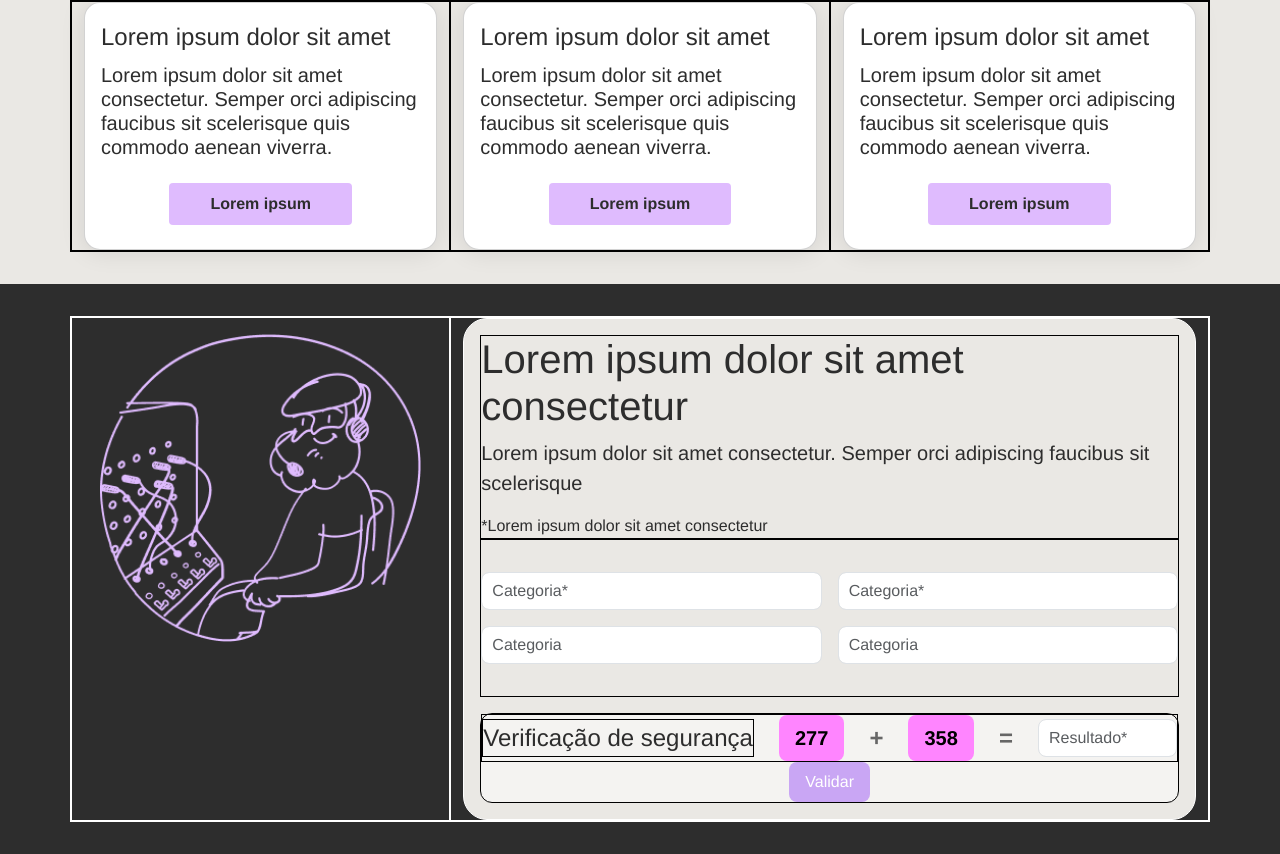
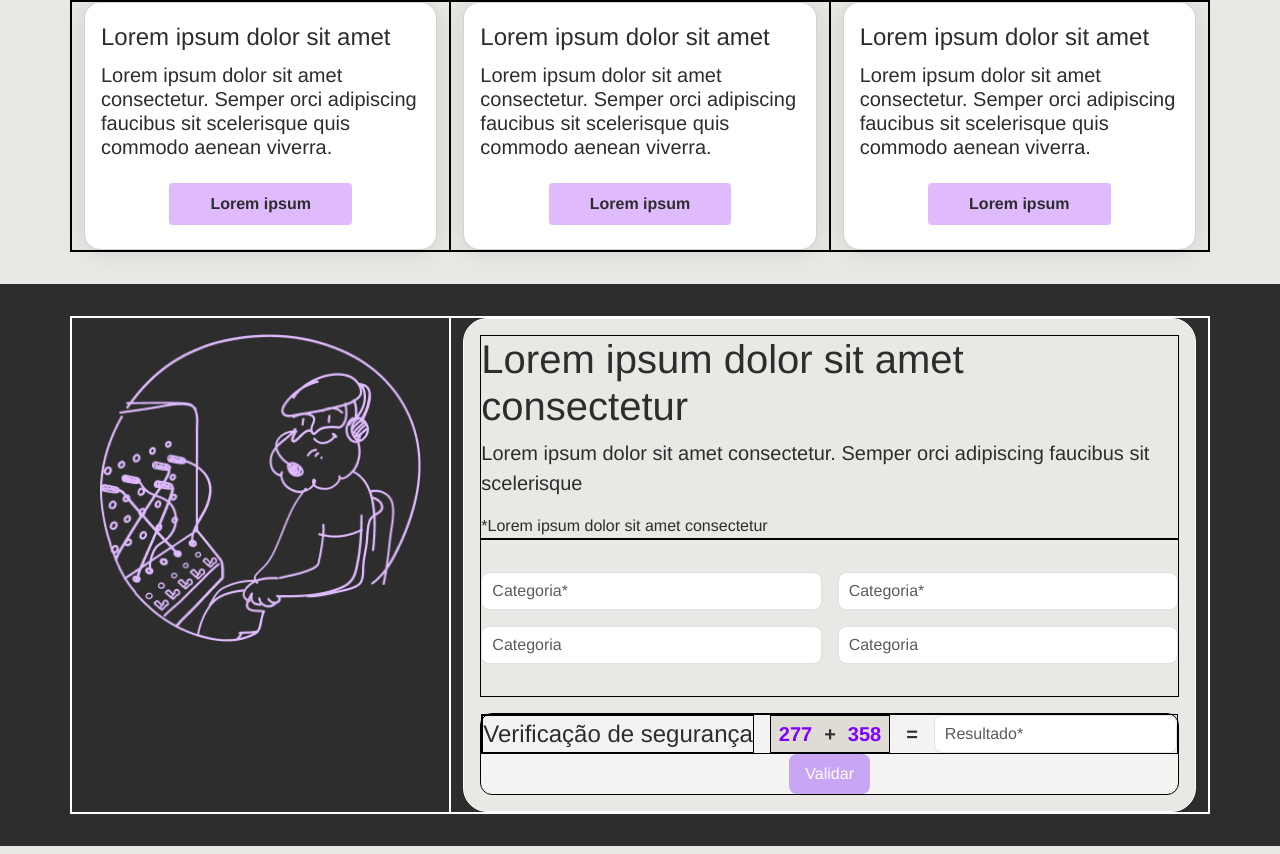
Before and after one commit to lshv04/Monks1, a React (Vite) app: page / in a window 1280 px wide. Shown: the part 2604-3458 px from the top of the page. Built offline with nearby package versions, Linux system fonts and the light colour scheme.

Commit message:
trabalhando botão e input

```diff
--- a/src/components/Section7.jsx
+++ b/src/components/Section7.jsx
@@ -97,9 +97,11 @@ const Section7 = () => {
 
                                 <div className={`bord ${styles.checkContainer}`}>
                                     <h4 className='bord'>Verificação de segurança</h4>
+                                    <span className={`bord ${styles.combinedNumbers}`}>
                                         <span className={styles.numberBox}>{num1}</span>
                                         <span className={styles.operator}>+</span>
                                         <span className={styles.numberBox}>{num2}</span>
+                                    </span>
                                     <span className={styles.operator}>=</span>
                                     <input
                                         type="number"
--- a/src/components/Section7.module.css
+++ b/src/components/Section7.module.css
@@ -44,7 +44,7 @@
     padding: 6px 10px; /* Espaçamento interno */
     font-size: 1rem; /* Tamanho do texto */
     color: #666; /* Cor do texto */
-    width: 20%;
+    width: 35%;
 }
 /* Foco no input */
 .inputField:focus {
@@ -68,7 +68,13 @@
     margin: 0;
 
 }
-
+.combinedNumbers {
+    background: #DFDCD5;
+    display: inline-flex; /* Exibe os itens em linha */
+    align-items: center; /* Alinha os itens verticalmente */
+    gap: 0.25rem; /* Espaçamento entre os itens */
+    font-size: 1.25rem; /* Ajusta o tamanho geral */
+}
 /* Contêiner interno */
 .checkContainer {
     display: flex;
@@ -79,19 +85,18 @@
 
 /* Estilo dos números */
 .numberBox {
-    background-color: #ff85ff;
-    color: #000;
-    padding: 0.5rem 1rem;
-    border-radius: 8px;
+    color: #7e00ff; /* Cor roxa */
     font-weight: bold;
-    font-size: 1.25rem;
+    padding: 0.2rem 0.5rem; /* Ajusta o espaçamento interno */
+    border-radius: 4px; /* Bordas arredondadas */
+    background-color: transparent;
 }
 
 /* Operadores */
 .operator {
-    font-size: 1.5rem;
+    color: #333; /* Cor do texto */
+    font-size: 1.25rem; /* Ajusta o tamanho */
     font-weight: bold;
-    color: #666;
 }
 
 /* Mensagens */
```
Lines whose indentation alone changed are shown as unchanged.
